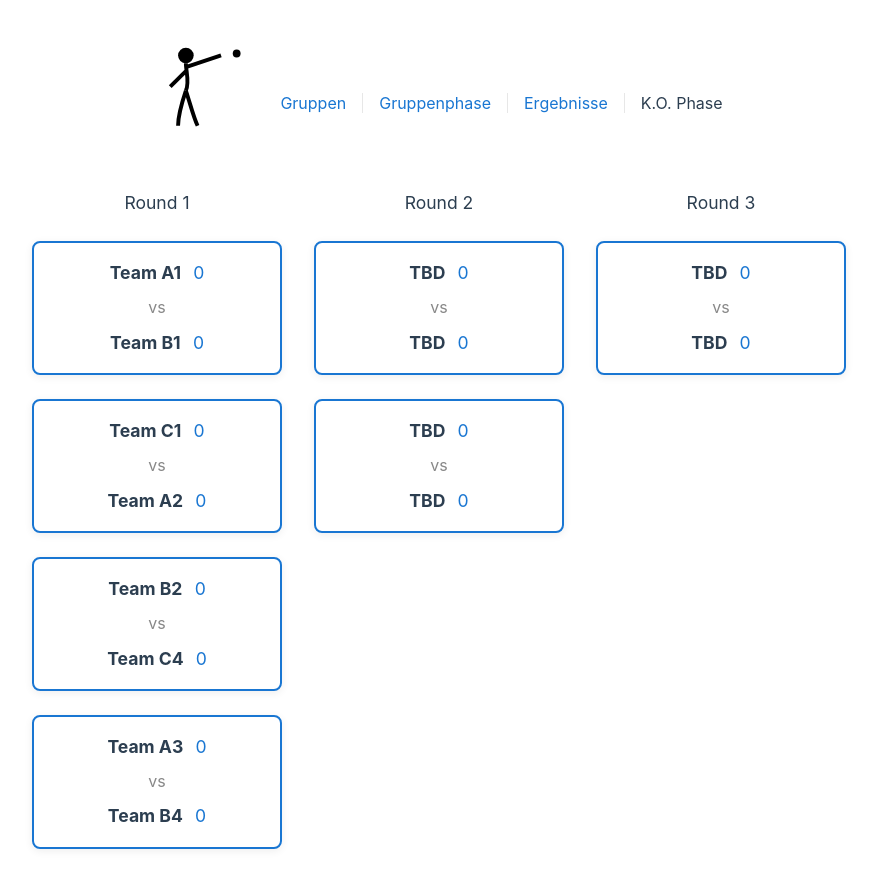
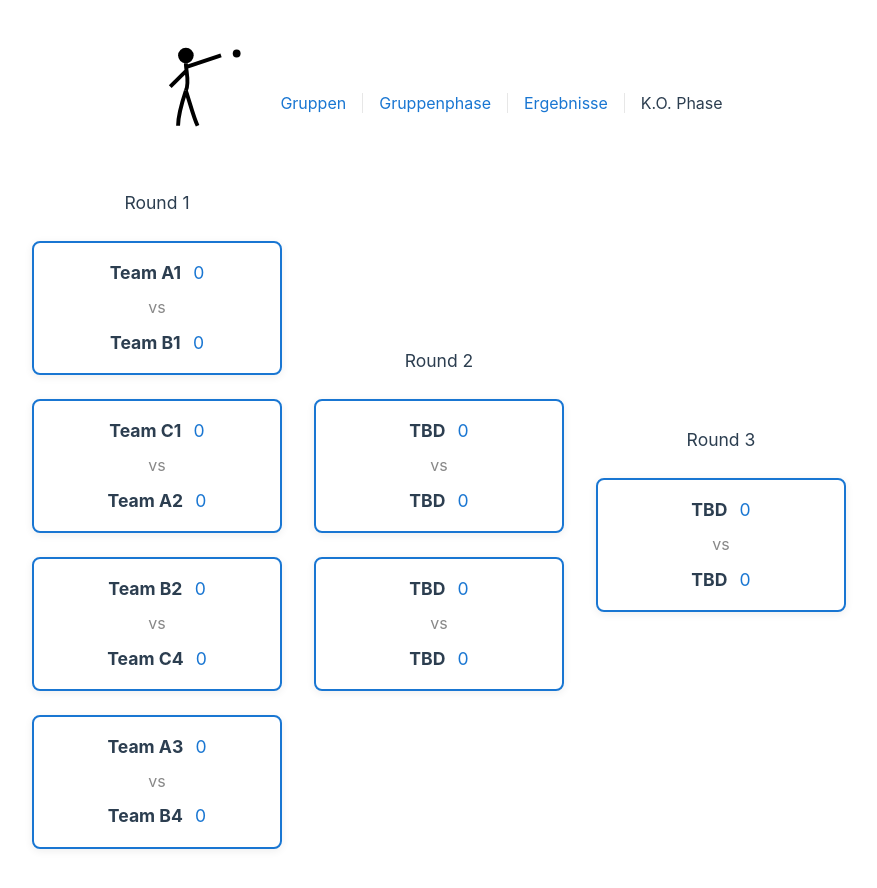
Before and after one commit to JannisDommer/matchmate, a Vue app: page /bracket in a window 1280 px wide. Shown: the top 888 px of the page, without its empty margins (201-1078 px from the left). Built offline with nearby package versions, Linux system fonts and the light colour scheme.

Commit message:
style(MatchMate): style ko bracket

```diff
--- a/src/views/BracketView.vue
+++ b/src/views/BracketView.vue
@@ -103,18 +103,24 @@ function buildBracketTree(firstRound: koMatch[]): BracketMatch[][] {
   flex-direction: column;
   align-items: flex-start;
   margin-top: 2rem;
+  min-height: 100vh;
+  height: 100%;
 }
 .bracket-tree {
   display: flex;
   flex-direction: row;
   gap: 2rem;
-  align-items: flex-start;
+  align-items: stretch; /* Stretch columns to same height */
+  width: 100%;
 }
 .bracket-round {
   display: flex;
   flex-direction: column;
   gap: 1.5rem;
   align-items: center;
+  justify-content: center;
+  flex: 1 1 0;
+  height: 100%;
 }
 .match-box {
   border: 2px solid #1976d2;
```
